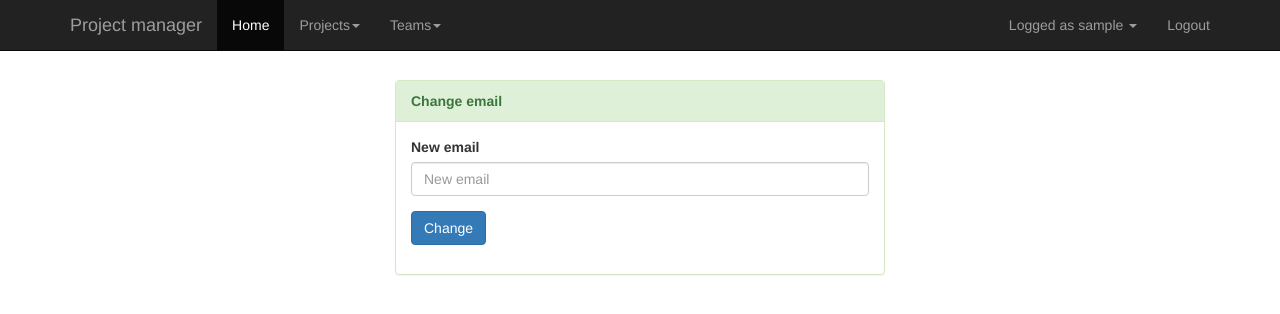
After one commit to Darxis69/ProjectManager, a Django app: page /account/changeEmail/ in a window 1280 px wide. The commit adds this page. Shown: the top 314 px of the page. Run offline with Django 3.2, Linux system fonts and the light colour scheme; the visitor is signed in with stand-in values (Sample User, id 1); data that the repository does not hold is empty; some libraries are stand-ins or nearby versions.

Commit message:
Account views: account details, change email, change password

```diff
--- a/ProjectManagerApp/forms.py
+++ b/ProjectManagerApp/forms.py
@@ -6,6 +6,25 @@ from django.forms import PasswordInput
 class LoginForm(forms.Form):
     username = forms.CharField(label='Username')
     password = forms.CharField(label='Password', widget=PasswordInput())
+
+
+class AccountChangeEmailForm(forms.Form):
+    new_email = forms.EmailField(label='New email')
+
+
+class AccountChangePasswordForm(forms.Form):
+    current_password = forms.CharField(label='Current password', widget=PasswordInput())
+    new_password = forms.CharField(label='New password', widget=PasswordInput())
+    new_password_repeat = forms.CharField(label='New password repeat', widget=PasswordInput())
+
+    def clean(self):
+        cleaned_new_password = self.cleaned_data.get('new_password')
+        cleaned_new_password_repeat = self.cleaned_data.get('new_password_repeat')
+
+        if cleaned_new_password != cleaned_new_password_repeat:
+            raise ValidationError("Passwords don't match.", code='not_match')
+
+        return self.cleaned_data
 
 
 class AccountCreateForm(forms.Form):
--- /dev/null
+++ b/ProjectManagerApp/templates/account/changeEmail.html
@@ -0,0 +1,20 @@
+{% extends "layout.html" %}
+{% load bootstrap3 %}
+{% block content %}
+<div class="row">
+    <div class="col-md-6 col-md-offset-3">
+        <div class="panel panel-success">
+            <div class="panel-heading"><b>Change email</b></div>
+            <div class="panel-body">
+                <form action="{% url 'account_change_email_url' %}" method="POST" class="form">
+                    {% csrf_token %}
+                    {% bootstrap_form account_change_email_form %}
+                    {% buttons %}
+                        {% bootstrap_button "Change" button_type="submit" button_class="btn btn-primary" %}
+                    {% endbuttons %}
+                </form>
+            </div>
+        </div>
+    </div>
+</div>
+{% endblock %}
--- a/ProjectManagerApp/templates/layout.html
+++ b/ProjectManagerApp/templates/layout.html
@@ -63,7 +63,14 @@
                     {% comment %}
                     <li><a href="{% url 'account' %}">My account</a></li>
                     {% endcomment %}
-                    <li class="disabled"><a>Logged as {{ request.user }}</a></li>
+                    <li class="dropdown">
+                        <a href="#" class="dropdown-toggle" data-toggle="dropdown" role="button" aria-haspopup="true" aria-expanded="false">Logged as {{ request.user }} <span class="caret"></span></a>
+                        <ul class="dropdown-menu">
+                            <li><a href="{% url 'account_details_url' %}">Account details</a></li>
+                            <li><a href="{% url 'account_change_email_url' %}">Change email</a></li>
+                            <li><a href="{% url 'account_change_password_url' %}">Change password</a></li>
+                        </ul>
+                    </li>
                     <li><a href="{% url 'account_logout_url' %}">Logout</a></li>
                 {% endif %}
             </ul>
--- a/ProjectManagerApp/urls.py
+++ b/ProjectManagerApp/urls.py
@@ -10,6 +10,9 @@ urlpatterns = [
     url(r'^account/login/$', LoginFormView.as_view(), name='account_login_url'),
     url(r'^account/logout/$', views.logout, name='account_logout_url'),
     url(r'^account/create/$', AccountCreateFormView.as_view(), name="account_create_url"),
+    url(r'^account/details/$', views.AccountDetailsView.as_view(), name="account_details_url"),
+    url(r'^account/changeEmail/$', views.AccountChangeEmailFormView.as_view(), name="account_change_email_url"),
+    url(r'^account/changePassword/$', views.AccountChangePasswordFormView.as_view(), name="account_change_password_url"),
     url(r'^projects/$', ProjectListView.as_view(), name="projects_list_url"),
     url(r'^projects/create/$', ProjectCreateFormView.as_view(), name="project_create_url"),
     url(r'^projects/join/$', views.project_join, name="project_join_url"),
--- a/ProjectManagerApp/views.py
+++ b/ProjectManagerApp/views.py
@@ -1,4 +1,4 @@
-from django.contrib.auth import authenticate as auth_authenticate, login as auth_login, logout as auth_logout
+from django.contrib.auth import authenticate as auth_authenticate, login as auth_login, logout as auth_logout, update_session_auth_hash
 from django.contrib import messages
 from django.contrib.auth.decorators import login_required
 from django.core.urlresolvers import reverse
@@ -10,11 +10,12 @@ from django.views.generic import TemplateView
 
 from ProjectManagerApp.exceptions import MustBeStudent, UserAlreadyInTeam, UserNotInTeam, MustBeTeacher, \
     ProjectHasAssignedTeam, UserWithGivenUsernameAlreadyExists, StudentWithGivenStudentNoAlreadyExists, \
-    TeamAlreadyInProjectQueue, TeamNotInProjectQueue
-from ProjectManagerApp.forms import LoginForm, AccountCreateForm, ProjectCreateForm, TeamCreateForm
+    TeamAlreadyInProjectQueue, TeamNotInProjectQueue, UserWithGivenEmailAlreadyExists, InvalidPassword
+from ProjectManagerApp.forms import LoginForm, AccountCreateForm, ProjectCreateForm, TeamCreateForm, AccountChangeEmailForm, AccountChangePasswordForm
 from ProjectManagerApp.models import Project, Team
 from ProjectManagerApp.services import user_join_team, user_create_team, user_team_leave, user_delete_project, \
-    user_create_project, user_team_join_project, account_create_teacher, account_create_student, user_team_leave_project
+    user_create_project, user_team_join_project, account_create_teacher, account_create_student, user_team_leave_project, user_change_email, \
+    user_change_password
 
 
 class AccountCreateFormView(FormView):
@@ -111,6 +112,83 @@ class IndexView(TemplateView):
 def logout(request):
     auth_logout(request)
     return redirect(reverse('account_login_url'))
+
+
+@method_decorator(login_required, name='dispatch')
+class AccountDetailsView(TemplateView):
+    template_name = 'account/details.html'
+
+    def get_context_data(self, **kwargs):
+        context = super(AccountDetailsView, self).get_context_data(**kwargs)
+        return context
+
+    def get(self, request, *args, **kwargs):
+        return render(request, self.template_name, self.get_context_data())
+
+
+@method_decorator(login_required, name='dispatch')
+class AccountChangeEmailFormView(FormView):
+    template_name = 'account/changeEmail.html'
+    form_class = AccountChangeEmailForm
+
+    def get_context_data(self, **kwargs):
+        return self.create_context_data(AccountChangeEmailForm(self.request.POST)
+                                        if self.request.method == "POST" else AccountChangeEmailForm())
+
+    def create_context_data(self, account_change_email_form, **kwargs):
+        context = super(AccountChangeEmailFormView, self).get_context_data(**kwargs)
+        context['account_change_email_form'] = account_change_email_form
+        return context
+
+    def get(self, request, *args, **kwargs):
+        return render(request, self.template_name, self.get_context_data())
+
+    def post(self, request, *args, **kwargs):
+        account_change_email_form = AccountChangeEmailForm(request.POST)
+        if account_change_email_form.is_valid():
+            try:
+                user_change_email(request.user, account_change_email_form.cleaned_data.get('new_email'))
+            except UserWithGivenEmailAlreadyExists:
+                messages.add_message(request, messages.ERROR, 'User with given email already exists.')
+                return render(request, self.template_name, self.get_context_data())
+
+            messages.add_message(request, messages.SUCCESS, 'Email changed.')
+            return render(request, self.template_name, self.get_context_data())
+
+        return render(request, self.template_name, self.create_context_data(account_change_email_form))
+
+
+@method_decorator(login_required, name='dispatch')
+class AccountChangePasswordFormView(FormView):
+    template_name = 'account/changePassword.html'
+    form_class = AccountChangePasswordForm
+
+    def get_context_data(self, **kwargs):
+        return self.create_context_data(AccountChangePasswordForm(self.request.POST)
+                                        if self.request.method == "POST" else AccountChangePasswordForm())
+
+    def create_context_data(self, account_change_password_form, **kwargs):
+        context = super(AccountChangePasswordFormView, self).get_context_data(**kwargs)
+        context['account_change_password_form'] = account_change_password_form
+        return context
+
+    def get(self, request, *args, **kwargs):
+        return render(request, self.template_name, self.get_context_data())
+
+    def post(self, request, *args, **kwargs):
+        account_change_password_form = AccountChangePasswordForm(request.POST)
+        if account_change_password_form.is_valid():
+            try:
+                user_change_password(request.user, account_change_password_form.cleaned_data.get('current_password'), account_change_password_form.cleaned_data.get('new_password'))
+                update_session_auth_hash(request, request.user)
+            except InvalidPassword:
+                messages.add_message(request, messages.ERROR, 'Invalid current password.')
+                return render(request, self.template_name, self.get_context_data())
+
+            messages.add_message(request, messages.SUCCESS, 'Password changed.')
+            return render(request, self.template_name, self.get_context_data())
+
+        return render(request, self.template_name, self.create_context_data(account_change_password_form))
 
 
 @method_decorator(login_required, name='dispatch')
```
Also changed, not shown: ProjectManagerApp/exceptions.py (+8 -0 lines), ProjectManagerApp/services.py (+20 -1 lines), ProjectManagerApp/templates/account/changePassword.html (added, +20 -0 lines), ProjectManagerApp/templates/account/details.html (added, +19 -0 lines).
